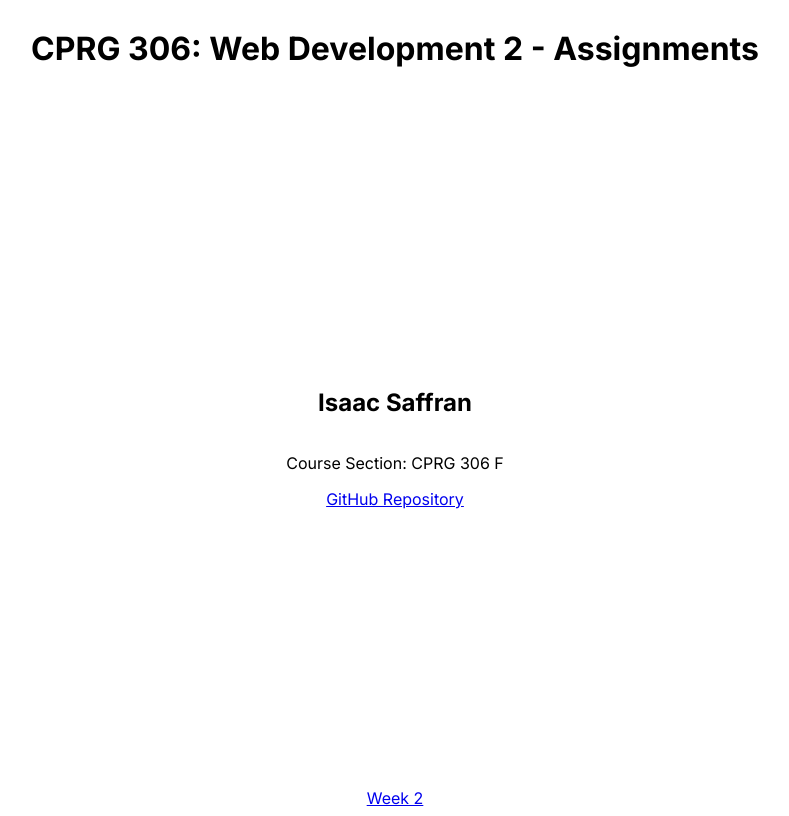
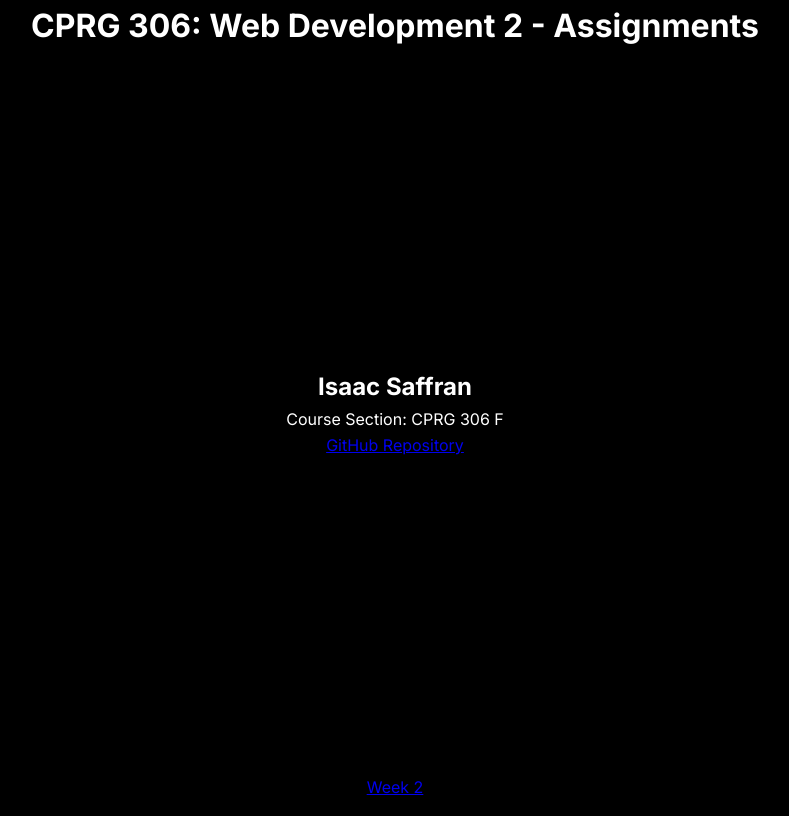
Before and after one commit to Saffy127/cprg306-assignments, a Next.js app: page / in a window 1280 px wide. Shown: the whole page, without its empty margins (245-1034 px from the left). Built offline with nearby package versions, Linux system fonts and the light colour scheme.

Commit message:
update styles

```diff
--- a/app/globals.css
+++ b/app/globals.css
@@ -1,7 +1,22 @@
+/* Existing or new styles */
+body {
+  background-color: black;
+  color: white;
+  margin: 0;
+  padding: 0;
+}
+
 .center-content {
   text-align: center;
   height: 100vh;
   display: flex;
   flex-direction: column;
   justify-content: center;
+  margin: 0;
+  padding: 0;
 }
+
+h1, h2, p, a {
+  margin: 0.2em;
+  padding: 0;
+}
```
